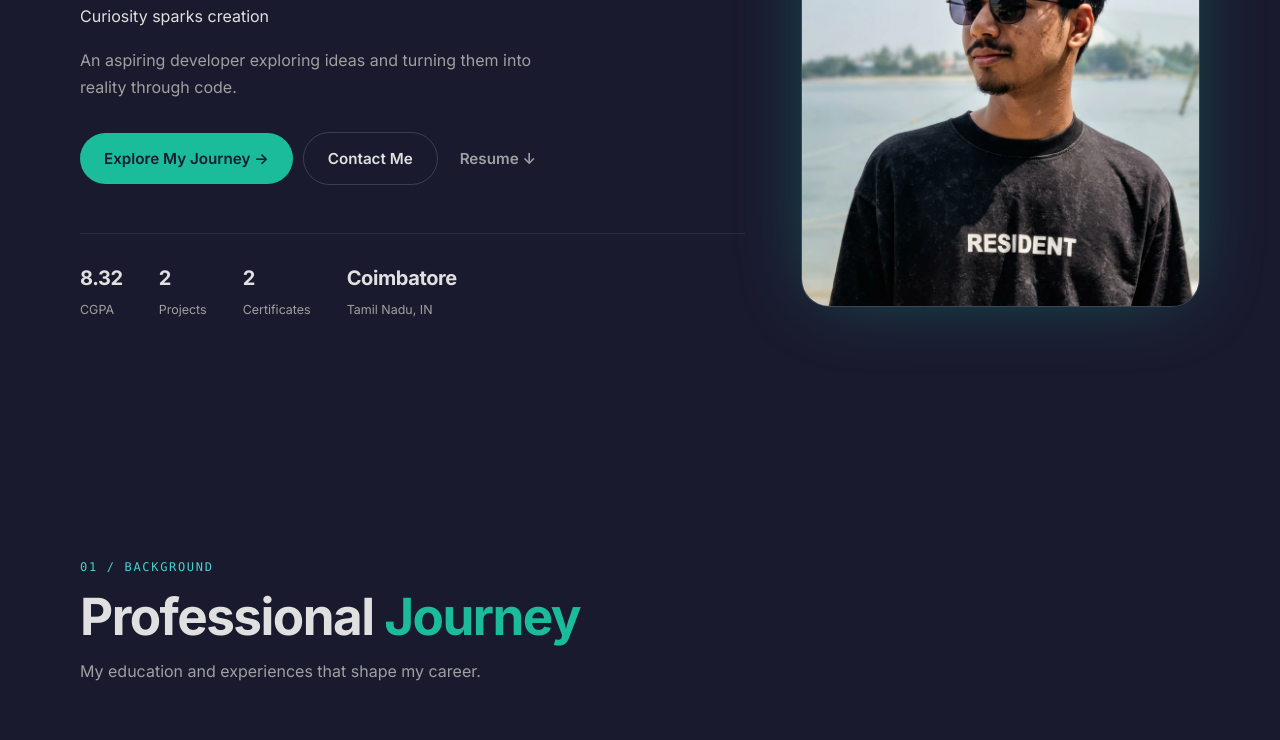
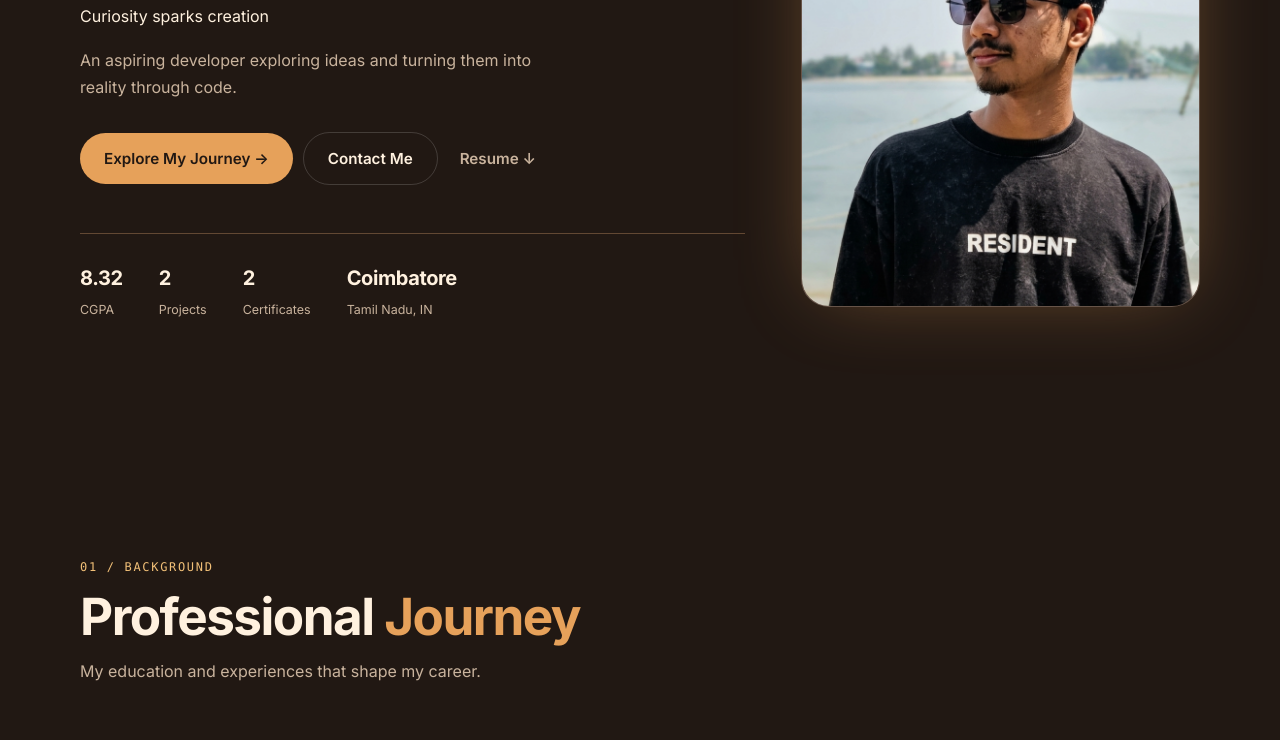
Before and after one commit to SanjayRaj2809/SanjayRaj-Portfolio-Rebuild, a plain HTML site: page index.html in a window 1280 px wide. Shown: the part 372-1112 px from the top of the page. Drawn offline with Linux system fonts and the light colour scheme.

Commit message:
theme change light mode

```diff
--- a/css/theme.css
+++ b/css/theme.css
@@ -5,42 +5,42 @@
 ================================= */
 
 :root {
-    --bg-primary: #1a1a2e;
-    --bg-secondary: #16213e;
-    --bg-card: #0f3460;
-    --bg-elevated: #16213e;
+    --bg-primary: #211813;
+    --bg-secondary: #302219;
+    --bg-card: #3b2a20;
+    --bg-elevated: #493326;
 
-    --accent-primary: #1abc9c;
-    --accent-secondary: #48d1cc;
-    --on-accent: #1a1a2e;
+    --accent-primary: #e6a15a;
+    --accent-secondary: #f2c078;
+    --on-accent: #211813;
 
-    --text-primary: #e0e0e0;
-    --text-secondary: #a0a0a0;
+    --text-primary: #fff1df;
+    --text-secondary: #c9b39d;
 
-    --border-color: #2a2a4a;
+    --border-color: #624833;
     --border-strong: rgba(255, 255, 255, 0.16);
-    --shadow-color: rgba(0, 0, 0, 0.4);
-    --nav-bg: rgba(9, 13, 22, 0.72);
-    --overlay: rgba(3, 5, 9, 0.9);
-    --success: #34d399;
+    --shadow-color: rgba(15, 8, 4, 0.45);
+    --nav-bg: rgba(33, 24, 19, 0.82);
+    --overlay: rgba(18, 11, 7, 0.9);
+    --success: #a3be8c;
     /* Skill card glow */
---skill-border-hover: #1abc9c;
---skill-shadow: rgba(26, 188, 156, 0.16);
---skill-icon-bg: rgba(26, 188, 156, 0.10);
---skill-icon-hover-bg: rgba(26, 188, 156, 0.18);
---skill-icon-glow: rgba(26, 188, 156, 0.25);
+--skill-border-hover: #e6a15a;
+--skill-shadow: rgba(230, 161, 90, 0.18);
+--skill-icon-bg: rgba(230, 161, 90, 0.10);
+--skill-icon-hover-bg: rgba(230, 161, 90, 0.18);
+--skill-icon-glow: rgba(230, 161, 90, 0.25);
 
 /* Hero text flicker */
---hero-flicker-glow: rgba(26, 188, 156, 0.35);
+--hero-flicker-glow: rgba(230, 161, 90, 0.35);
 
     /* Family section warm sub-palette */
-    --warm-bg: #110d0b;
-    --warm-card: #1a1411;
-    --warm-elevated: #251c17;
-    --warm-accent: #f2a65a;
-    --warm-accent-soft: #ffd2a0;
-    --warm-text-secondary: #b8a595;
-    --warm-border: rgba(255, 210, 160, 0.12);
+    --warm-bg: #211813;
+    --warm-card: #302219;
+    --warm-elevated: #493326;
+    --warm-accent: #e6a15a;
+    --warm-accent-soft: #f2c078;
+    --warm-text-secondary: #c9b39d;
+    --warm-border: rgba(242, 192, 120, 0.16);
 
     --font-main: "Inter", "Segoe UI", system-ui, -apple-system, Arial, sans-serif;
     --font-mono: ui-monospace, "JetBrains Mono", "Cascadia Code", Consolas, monospace;
```
